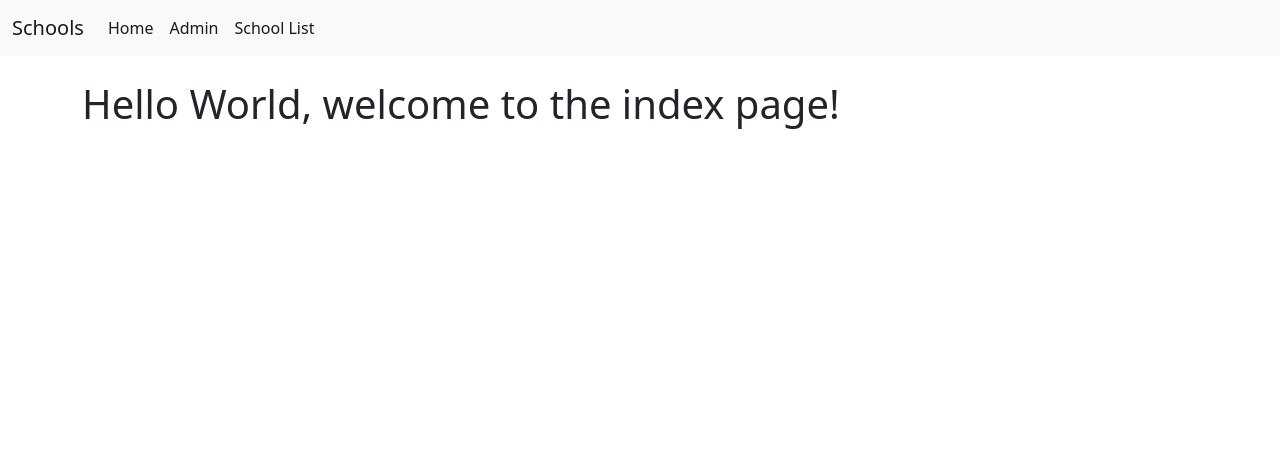
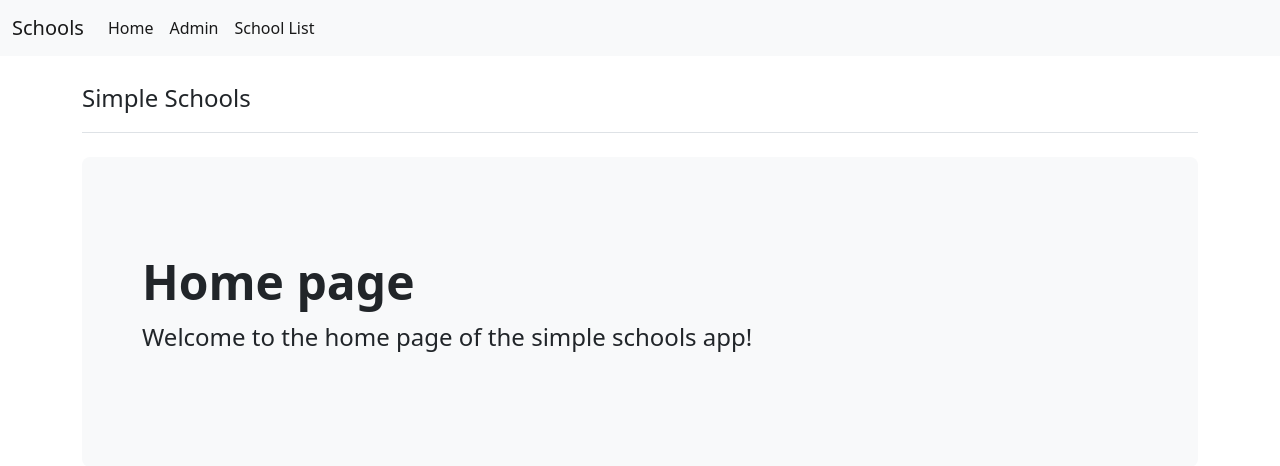
Before and after one commit to mr-rhombus/learn-django, a Django app: page / in a window 1280 px wide. Shown: the top 466 px of the page. Run offline with Django 3.2, Linux system fonts and the light colour scheme.

Commit message:
Created template for index page

```diff
--- a/django_stuff/cbvs/templates/index.html
+++ b/django_stuff/cbvs/templates/index.html
@@ -1,4 +1,17 @@
 {% extends 'base.html' %}
 {% block body_block %}
-    <h1>Hello World, welcome to the index page!</h1>
+
+    {% comment %} Header {% endcomment %}
+    <header class='pb-3 mb-4 border-bottom'>
+        <span class='fs-4'>Simple Schools</span>
+    </header>
+
+    {% comment %} Jumbotron {% endcomment %}
+    <div class='p-5 mb-4 bg-light rounded-3'>
+        <div class='container-fluid py-5'>
+            <h1 class='display-5 fw-bold'>Home page</h1>
+            <p class='col-md-8 fs-4'>Welcome to the home page of the simple schools app!</p>
+        </div>
+    </div>
+
 {% endblock body_block %}
```
